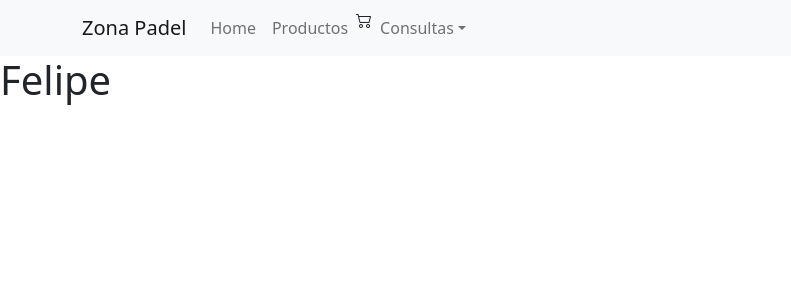
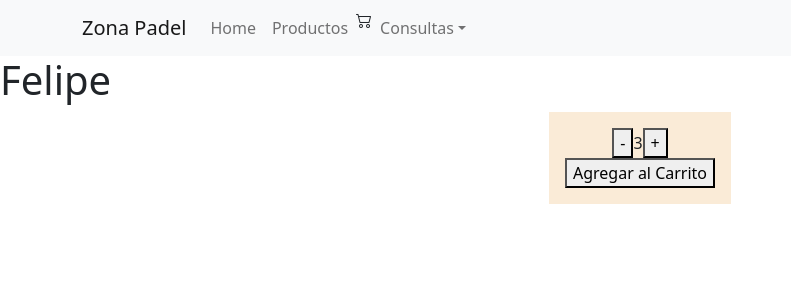
Before and after one commit to felipeAndreu10/primerdesafio-Andreu, a React (Create React App) app: page / in a window 1280 px wide. Shown: the top 300 px of the page, without its empty margins (0-791 px from the left). Built offline with nearby package versions, Linux system fonts and the light colour scheme.

Commit message:
contador

```diff
--- a/src/App.jsx
+++ b/src/App.jsx
@@ -1,4 +1,4 @@
-import ItemListContainer from "./components/Navbar/ItemListContainer/index.jsx";
+import ItemListContainer from './components/ItemListContainer/index';
 import Navbar from "./components/Navbar/Navbar.js";
 
 function App() {
--- /dev/null
+++ b/src/components/ItemCount/index.jsx
@@ -0,0 +1,30 @@
+import { useState } from 'react';
+import './itemCount.css';
+
+
+export const ItemCount = ({initial, stock, onAdd}) => {
+
+    const [count, setCount] = useState(initial);
+
+    const decrease = () => {
+        setCount (count-1);
+    }
+
+    const increase = () => {
+        setCount (count+1);
+    }
+
+    return (
+        <div className= 'counter'>
+            <button disabled = {count <= 1} onClick= {decrease}>-</button>
+            <span>{count}</span>
+            <button disabled = {count >= stock}onClick= {increase}>+</button>
+            <div>
+                <button disabled={stock<=0} onClick = {() => onAdd (count)}>Agregar al Carrito</button>
+            </div>
+
+        </div>
+    )
+}
+
+export default ItemCount;
--- /dev/null
+++ b/src/components/ItemCount/itemCount.css
@@ -0,0 +1,7 @@
+.counter {
+    width: fit-content;
+    background-color: antiquewhite;
+    margin: auto;
+    padding: 1rem;
+    text-align: center;
+}
--- /dev/null
+++ b/src/components/ItemListContainer/index.jsx
@@ -0,0 +1,21 @@
+import React, { useState } from 'react';
+import Title from '../Title';
+import ItemCount from '../ItemCount'
+
+
+
+export const ItemListContainer = ({texto}) => {
+
+
+    const onAdd = (quantity) => {
+        console.log (`compraste ${quantity} unidades`)  ;
+    }
+    return (
+        <>
+        <Title greeting={texto} />
+        <ItemCount initial={3} stock={5} onAdd= {onAdd} />
+        </>
+    );
+}
+
+export default ItemListContainer;
--- a/src/components/Navbar/ItemListContainer/index.jsx
+++ /dev/null
@@ -1,10 +0,0 @@
-import React from 'react';
-import Title from '../Title'
-
-export const ItemListContainer = (props) => {
-    return (
-        <Title greeting={props.texto}/>
-    );
-}
-
-export default ItemListContainer;
--- a/src/components/Navbar/Navbar.js
+++ b/src/components/Navbar/Navbar.js
@@ -1,6 +1,6 @@
 
 import  {Navbar, Container,Nav, NavDropdown} from "react-bootstrap"
-import CartWidget from "./CartWidget";
+import CartWidget from "../CartWidget";
 
 
 export default function Header() {
```
Also changed, not shown: src/components/CartWidget/index.jsx (renamed from src/components/Navbar/CartWidget/index.jsx), src/components/Title/index.jsx (renamed from src/components/Navbar/Title/index.jsx).
